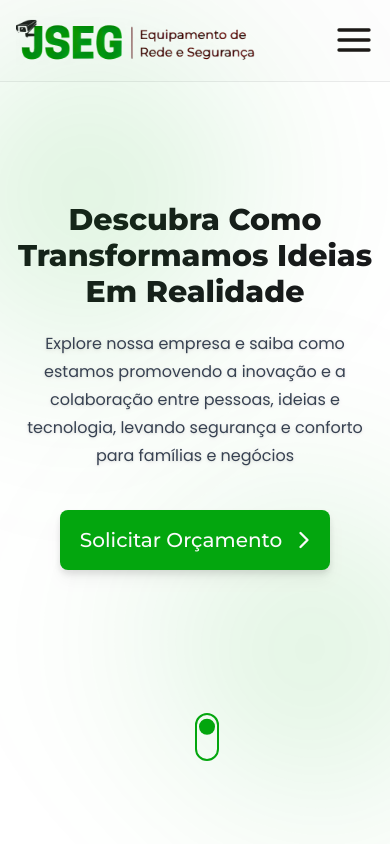
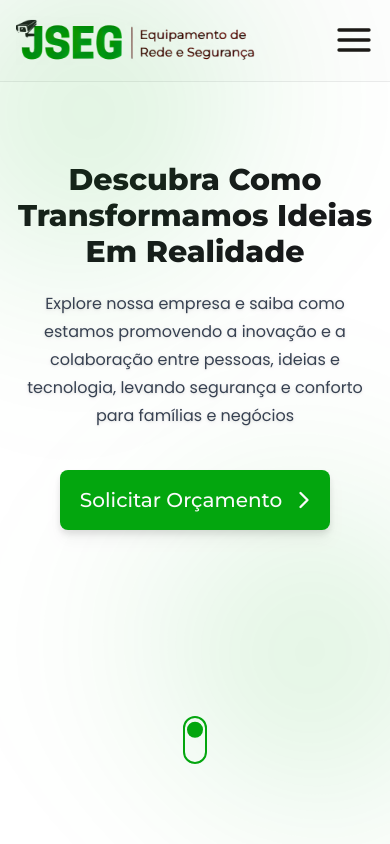
Before and after one commit to sirdav1d/jseg-site-novo, a Next.js app: page /about in a window 390 px wide. Shown: the top 844 px of the page. Built offline with nearby package versions, Linux system fonts and the light colour scheme.

Commit message:
feat: :sparkles: ajuste de menubar

```diff
--- a/src/app/contact/page.tsx
+++ b/src/app/contact/page.tsx
@@ -8,7 +8,7 @@ export default function Contact() {
 	return (
 		<>
 			<HeroPages
-				heading={'Envie sua Mensagem para Atendimento Prioritário'}
+				heading={'Preencha Nosso Formulário Abaixo E Faça Um Orçamento'}
 				subheadline={
 					'Entre em contato conosco para tirar dúvidas, solicitar informações sobre nossos produtos, ou simplesmente para dizer olá. Estamos prontos para atendê-lo!'
 				}
--- a/src/app/layout.tsx
+++ b/src/app/layout.tsx
@@ -36,8 +36,8 @@ export default function RootLayout({
 		<html lang='pt-BR'>
 			<body className={`${montserrat.variable} ${poppins.variable}`}>
 				<Header />
+				{children}
 				<Toaster />
-				{children}
 				<Footer />
 			</body>
 		</html>
--- a/src/components/HeroPages/index.tsx
+++ b/src/components/HeroPages/index.tsx
@@ -1,10 +1,15 @@
 /** @format */
 
+import { RevealRight } from '@/animations/RevealRight';
 import Container from '@/components/Container';
-import { MotionSpan } from '@/components/MotionComponents';
+import {
+	MotionDiv,
+	MotionHeading,
+	MotionP,
+	MotionSpan,
+} from '@/components/MotionComponents';
 import { Button } from '@/components/ui/button';
 import { ChevronRight } from 'lucide-react';
-import Link from 'next/link';
 
 interface HeroPagesProps {
 	heading: string;
@@ -14,33 +19,38 @@ interface HeroPagesProps {
 
 export default function HeroPages(props: HeroPagesProps) {
 	return (
-		<div className=' w-full h-[90vh] relative flex items-center justify-center'>
-			<span className='h-16 w-44 hover:translate-x-40 transition-all delay-100 duration-300 ease-linear lg:w-[400px] rounded-full blur-[120px] bg-brand-green-500  absolute top-20 lg:top-60 left-0  lg:left-28 -rotate-45'></span>
+		<div className=' w-full h-[90vh] flex items-center justify-center'>
+			<Container>
+				<div className='h-full flex flex-col gap-10 items-center mt-20 lg:justify-center lg:mt-0  -z-10'>
+					<span className='h-16  w-44 hover:translate-x-40 transition-all delay-100 duration-300 ease-linear lg:w-[400px] rounded-full blur-[120px] bg-brand-green-500 absolute top-20 lg:top-60 left-0  lg:left-28 -rotate-45'></span>
 					<span className='h-16 w-40 delay-100 hover:-translate-y-40 transition-all duration-300 ease-linear lg:w-96 blur-[120px] rounded-full bg-brand-green-500 absolute bottom-40 lg:bottom-80 right-0 lg:right-1/4 rotate-45'></span>
 
-			<Container>
-				<div className='h-full flex flex-col xl:gap-20 gap-10 items-center mt-20 lg:justify-center lg:mt-0 '>
-					<a href={props.anchor}>
-						<div className='absolute bottom-20  lg:bottom-10 h-12 w-6 border-2 rounded-full border-brand-green-500 bg-transparent'>
-							<MotionSpan
-								animate={{ y: 24 }}
-								initial={{ y: 0 }}
-								transition={{
-									type: 'spring',
-									repeatType: 'reverse',
-									repeat: Infinity,
-								}}
-								className='bg-brand-green-500 flex w-4 h-4 rounded-full z-10 m-auto'></MotionSpan>
+					<div className='flex flex-col gap-5 items-center justify-center '>
+						<MotionHeading
+							variants={RevealRight}
+							animate='open'
+							initial='close'
+							exit={'exit'}
+							transition={{ delay: 0.2, ease: 'linear', duration: 0.3 }}
+							className='text-zinc-900  font-extrabold w-full md:max-w-xl lg:max-w-2xl text-center xl:text-4xl text-3xl'>
+							{props.heading}
+						</MotionHeading>
+						<MotionP
+							variants={RevealRight}
+							animate='open'
+							initial='close'
+							exit={'exit'}
+							transition={{ delay: 0.4, ease: 'linear', duration: 0.3 }}
+							className='xl:prose-lg prose w-full xl:max-w-3xl text-center drop-shadow'>
+							{props.subheadline}
+						</MotionP>
 					</div>
-					</a>
-					<div className='flex flex-col gap-5 items-center justify-center'>
-						<h2 className='text-zinc-900 font-extrabold w-full md:max-w-xs lg:max-w-2xl text-center xl:text-4xl text-3xl'>
-							{props.heading}
-						</h2>
-						<p className='xl:prose-lg prose w-full xl:max-w-3xl text-center drop-shadow'>
-							{props.subheadline}
-						</p>
-					</div>
+					<MotionDiv
+						variants={RevealRight}
+						animate='open'
+						initial='close'
+						transition={{ delay: 0.6, ease: 'linear', duration: 0.3 }}
+						exit={'exit'}>
 						<a href={'/contact#formComponent'}>
 							<Button
 								variant={'brand'}
@@ -52,6 +62,20 @@ export default function HeroPages(props: HeroPagesProps) {
 								/>
 							</Button>
 						</a>
+					</MotionDiv>
+					<a
+						href={props.anchor}
+						className='absolute bottom-20  lg:bottom-10 h-12 w-6 border-2 rounded-full border-brand-green-500 bg-transparent'>
+						<MotionSpan
+							animate={{ y: 24 }}
+							initial={{ y: 0 }}
+							transition={{
+								type: 'spring',
+								repeatType: 'reverse',
+								repeat: Infinity,
+							}}
+							className='bg-brand-green-500 flex w-4 h-4 rounded-full z-10 m-auto'></MotionSpan>
+					</a>
 				</div>
 			</Container>
 		</div>
--- a/src/components/HeroServices/index.tsx
+++ b/src/components/HeroServices/index.tsx
@@ -42,6 +42,7 @@ export default function HeroServices({ data }: { data: AllServicepage }) {
 							initial='close'
 							exit={'exit'}
 							transition={{ delay: 0.6, ease: 'linear', duration: 0.3 }}>
+							<a href={'/contact#formComponent'}>
 								<Button
 									variant={'brand'}
 									className='group text-xl py-4 pl-5 pr-3'>
@@ -51,6 +52,7 @@ export default function HeroServices({ data }: { data: AllServicepage }) {
 										className='group-hover:translate-x-2 transition-all duration-200 ease-linear'
 									/>
 								</Button>
+							</a>
 						</MotionDiv>
 					</div>
 
--- a/src/components/NavigationJseg/index.tsx
+++ b/src/components/NavigationJseg/index.tsx
@@ -17,31 +17,31 @@ import { usePathname } from 'next/navigation';
 export default function NavigationJseg() {
 	const path = usePathname();
 	return (
-		<NavigationMenu>
+		<NavigationMenu className='z-50'>
 			<NavigationMenuList className='gap-4 text-stone-700 font-semibold flex flex-col lg:flex-row '>
 				{navLinks.map((l, i) => {
 					return (
 						<span key={i}>
 							{l.label === 'Soluções' ? (
 								<>
-									<NavigationMenuItem>
-										<NavigationMenuTrigger>
-											<NavigationMenuLink className='hover:text-brand-green-500 group transition-all duration-200 ease-in-out text-base xl:text-lg flex flex-col font-semibold'>
+									<NavigationMenuItem className='z-50'>
+										<NavigationMenuTrigger className='z-50'>
+											<NavigationMenuLink className='hover:text-brand-green-500 group transition-all duration-200 ease-in-out text-base xl:text-lg flex flex-col font-semibold z-50'>
 												{l.label}
 											</NavigationMenuLink>
 										</NavigationMenuTrigger>{' '}
 										<NavigationMenuContent className='z-50'>
-											<ul className='grid w-[400px] gap-2 p-4 md:w-[500px] md:grid-cols-2 lg:w-[600px] '>
+											<ul className='grid w-[400px] gap-2 p-4 md:w-[500px] md:grid-cols-2 lg:w-[600px] z-50'>
 												{l.opt?.map((o, index) => {
 													return (
 														<li
 															key={index}
-															className='block select-none space-y-1 rounded-md p-3 leading-none no-underline outline-none transition-colors hover:bg-accent hover:text-accent-foreground focus:bg-accent focus:text-accent-foreground '>
+															className='block select-none z-50 space-y-1 rounded-md p-3 leading-none no-underline outline-none transition-colors hover:bg-accent hover:text-accent-foreground focus:bg-accent focus:text-accent-foreground '>
 															<Link
 																href={o.href}
 																legacyBehavior
 																passHref>
-																<NavigationMenuLink className='hover:text-brand-green-500 group transition-all duration-300 ease-in-out xl:text-lg flex flex-col'>
+																<NavigationMenuLink className='hover:text-brand-green-500  z-50 group transition-all duration-300 ease-in-out xl:text-lg flex flex-col'>
 																	<div className='text-base font-bold leading-none flex items-center justify-start gap-2'>
 																		<o.icon />
 																		{o.label}
--- a/src/components/ui/navigation-menu.tsx
+++ b/src/components/ui/navigation-menu.tsx
@@ -69,7 +69,7 @@ const NavigationMenuContent = React.forwardRef<
 	<NavigationMenuPrimitive.Content
 		ref={ref}
 		className={cn(
-			'left-0 top-0 w-full data-[motion^=from-]:animate-in data-[motion^=to-]:animate-out data-[motion^=from-]:fade-in data-[motion^=to-]:fade-out data-[motion=from-end]:slide-in-from-right-52 data-[motion=from-start]:slide-in-from-left-52 data-[motion=to-end]:slide-out-to-right-52 data-[motion=to-start]:slide-out-to-left-52 md:absolute md:w-auto ',
+			'left-0 top-0 w-full data-[motion^=from-]:animate-in data-[motion^=to-]:animate-out data-[motion^=from-]:fade-in data-[motion^=to-]:fade-out data-[motion=from-end]:slide-in-from-right-52 data-[motion=from-start]:slide-in-from-left-52 data-[motion=to-end]:slide-out-to-right-52 data-[motion=to-start]:slide-out-to-left-52 md:absolute md:w-auto z-50',
 			className,
 		)}
 		{...props}
@@ -86,7 +86,7 @@ const NavigationMenuViewport = React.forwardRef<
 	<div className={cn('absolute left-0 top-full flex justify-center')}>
 		<NavigationMenuPrimitive.Viewport
 			className={cn(
-				'origin-top-center relative mt-1.5 h-[var(--radix-navigation-menu-viewport-height)] w-full overflow-hidden rounded-md border bg-popover text-popover-foreground shadow-lg data-[state=open]:animate-in data-[state=closed]:animate-out data-[state=closed]:zoom-out-95 data-[state=open]:zoom-in-90 md:w-[var(--radix-navigation-menu-viewport-width)]',
+				'origin-top-center relative mt-1.5 h-[var(--radix-navigation-menu-viewport-height)] w-full overflow-hidden rounded-md border bg-popover text-popover-foreground shadow-lg data-[state=open]:animate-in data-[state=closed]:animate-out data-[state=closed]:zoom-out-95 data-[state=open]:zoom-in-90 md:w-[var(--radix-navigation-menu-viewport-width)] z-50',
 				className,
 			)}
 			ref={ref}
```
Also changed, not shown: src/components/Header/index.tsx (+2 -2 lines). Lines whose indentation alone changed are shown as unchanged.
